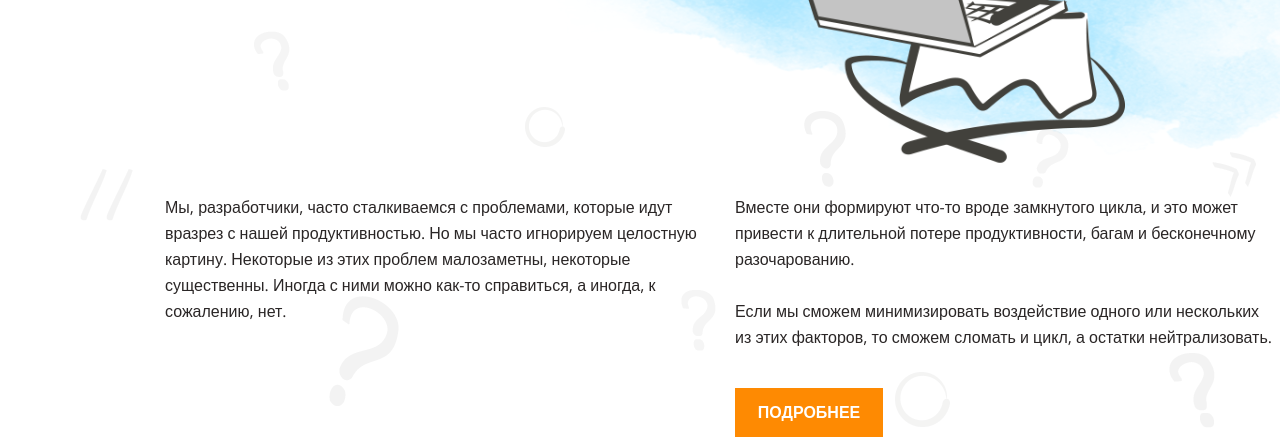
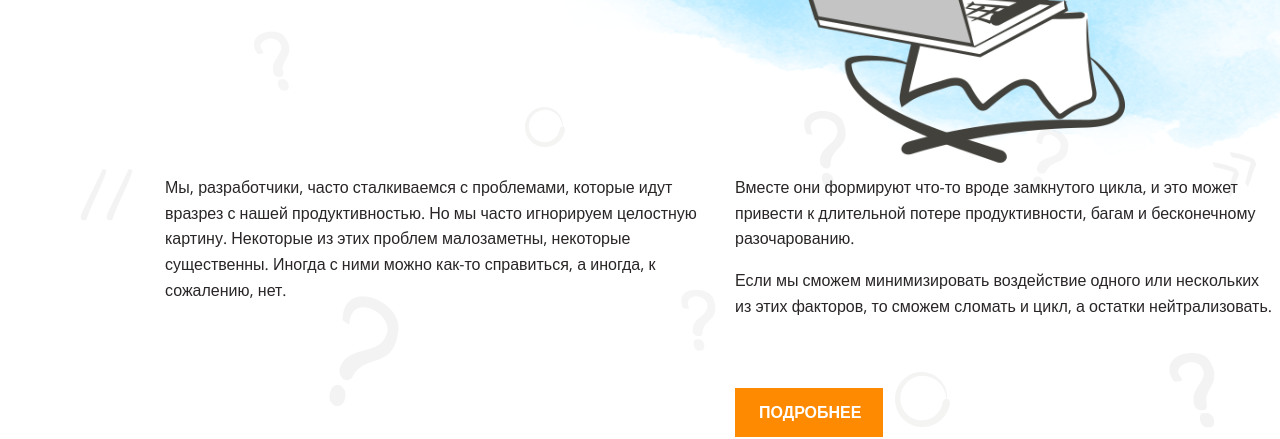
Before and after one commit to t-astik/layout-designer-project-lvl1, a plain HTML site: page src/index.html in a window 1280 px wide. Shown: the part 377-816 px from the top of the page. Drawn offline with nearby package versions, Linux system fonts and the light colour scheme; a web font is replaced by a local one.

Commit message:
базару нет, вы меня перевернули((

```diff
--- a/src/css/style.css
+++ b/src/css/style.css
@@ -6,11 +6,13 @@
 
 body{
   font-family:'Open Sans', sans-serif;
-  font-weight: normal;
+  font-style: normal;
+  font-weight: 400;
   font-size: 16px;
-  line-height: 26px;
+  line-height: 1.6em;
   color: #2A2626;
   margin: 0;
+
 }
 
 h1{
@@ -27,10 +29,9 @@ h1{
 h2{
   font-family: 'neucha', sans-serif;
   font-size: 60px;
-  line-height: 1.2em;
+  line-height: 110%;
   font-style: normal;
   font-weight: normal;
-  line-height: 100%;
   margin: 0;
 }
 
@@ -38,11 +39,13 @@ h3{
   font-family: 'neucha', sans-serif;
   font-size: 34px;
   line-height: 1.2em;
+  font-style: normal;
+  font-weight: normal;
   margin: 0;
 }
 
 p{
-  margin:0;
+  margin: 0;
 }
 
 
@@ -109,40 +112,29 @@ p{
 }
 
 .header_text{
-  margin-top: 220px;
-  display: flex;
-  justify-content: space-between;
+  margin-top: 201px;
+  gap: 30px;
+  column-count: 2;
+  column-width: 540px;
+  height: 189px;
 }
 
-.text1{
-  float: left;
-  width: 540px;
-  height: 141px;
-  line-height: 26px;
-}
-
-.text2{
-  box-sizing: border-box;
-  float: right;
-  width: 540px;
-  height: 186px;
-  line-height: 26px;
-  margin-left: 30px;
-  margin-bottom: 40px;
+.header_text p {
+  margin-top: 0;
+  margin-bottom: 16px;
 }
 
 .button {
   position: absolute;
   width: 148px;
   height: 49px;
-  padding: 0;
   background-color: #FE8A02;
   border:#FE8A02 ;
 
   margin-left: 570px;
-
   bottom: 100px;
 
+  padding: 12px 24px 12px 24px;
 
   font-family:'Open Sans', sans-serif;
   font-weight: normal;
@@ -150,7 +142,7 @@ p{
   font-size: 16px;
   line-height: 160%;
   color: white;
-  text-align: center;
+
 }
 
 .button:hover {
@@ -211,20 +203,19 @@ p{
   height: 991px;
   width: 1440px;
   margin: 0 auto;
-  padding-top: 100px;
+  padding-top: 200px;
+  padding-bottom: 100px;
 }
 
 .navconteiner {
   max-width: 1110px;
   margin: 0 auto 0;
-  height: 891px;
 }
 
 .cards_cont {
   display: flex;
   flex-wrap: wrap;
   justify-content:flex-start;
-  padding-top: 116px;
 }
 
 .nav_intro {
@@ -247,6 +238,7 @@ p{
   background-color: #F5F4F0;;
   box-sizing: border-box;
   width: 350px;
+  height: 323px;
   padding: 24px;
   margin: 0;
   text-decoration: none;
@@ -260,7 +252,7 @@ p{
 
 .card_number {
   font-family: 'neucha', sans-serif;
-  font-size: 65px;
+  font-size: 64px;
   line-height: 70.5px;
   margin: 0;
   padding-bottom: 40px;
--- a/src/index.html
+++ b/src/index.html
@@ -25,13 +25,26 @@
     </div>
 
     <div class="header_text">
-      <div class="text1"><p>Мы, разработчики, часто сталкиваемся с проблемами, которые идут вразрез с нашей продуктивностью. Но мы часто игнорируем целостную картину. Некоторые из этих проблем малозаметны, некоторые существенны. Иногда с ними можно как-то справиться, а иногда, к сожалению, нет.</p></div>
-      <div class="text2"><p>Вместе они формируют что-то вроде замкнутого цикла, и это может привести к длительной потере продуктивности, багам и бесконечному разочарованию.</p>
-       <br> <p>Если мы сможем минимизировать воздействие одного или нескольких из этих факторов, то сможем сломать и цикл, а остатки нейтрализовать.</p></div>
+      <p>
+        Мы, разработчики, часто сталкиваемся с проблемами, которые идут
+        вразрез с нашей продуктивностью. Но мы часто игнорируем целостную
+        картину. Некоторые из этих проблем малозаметны, некоторые
+        существенны. Иногда с ними можно как-то справиться, а иногда, к
+        сожалению, нет.
+      </p>
+      <p>
+        Вместе они формируют что-то вроде замкнутого цикла, и это может
+        привести к длительной потере продуктивности, багам и бесконечному
+        разочарованию.
+      </p>
+      <p>
+        Если мы сможем минимизировать воздействие одного или нескольких из
+        этих факторов, то сможем сломать и цикл, а остатки нейтрализовать.
+      </p>
     </div>
 
     <button class="button"><a class="navlink" href="#navigation">ПОДРОБНЕЕ</a></button>
-
+  </div>
   </div>
 </header>
 
```
